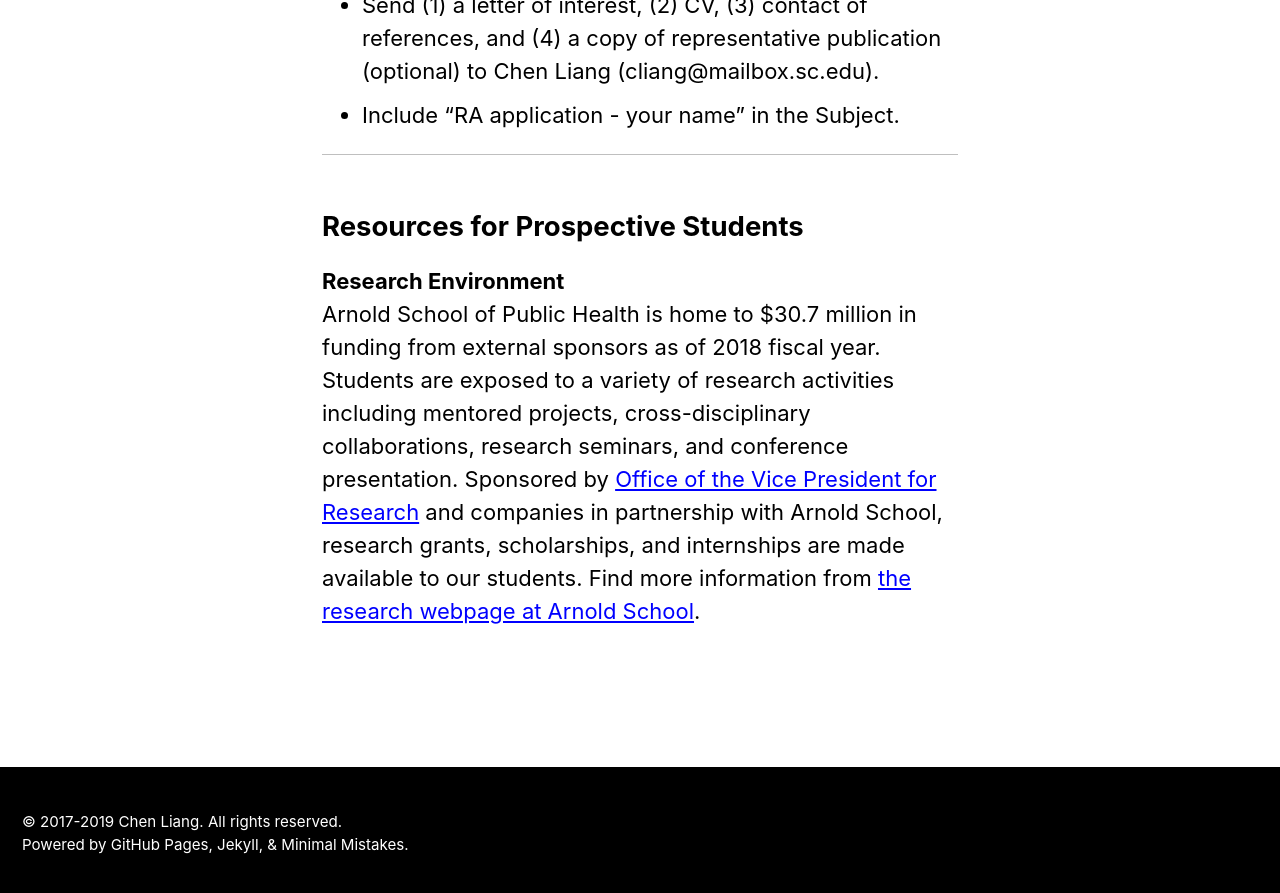
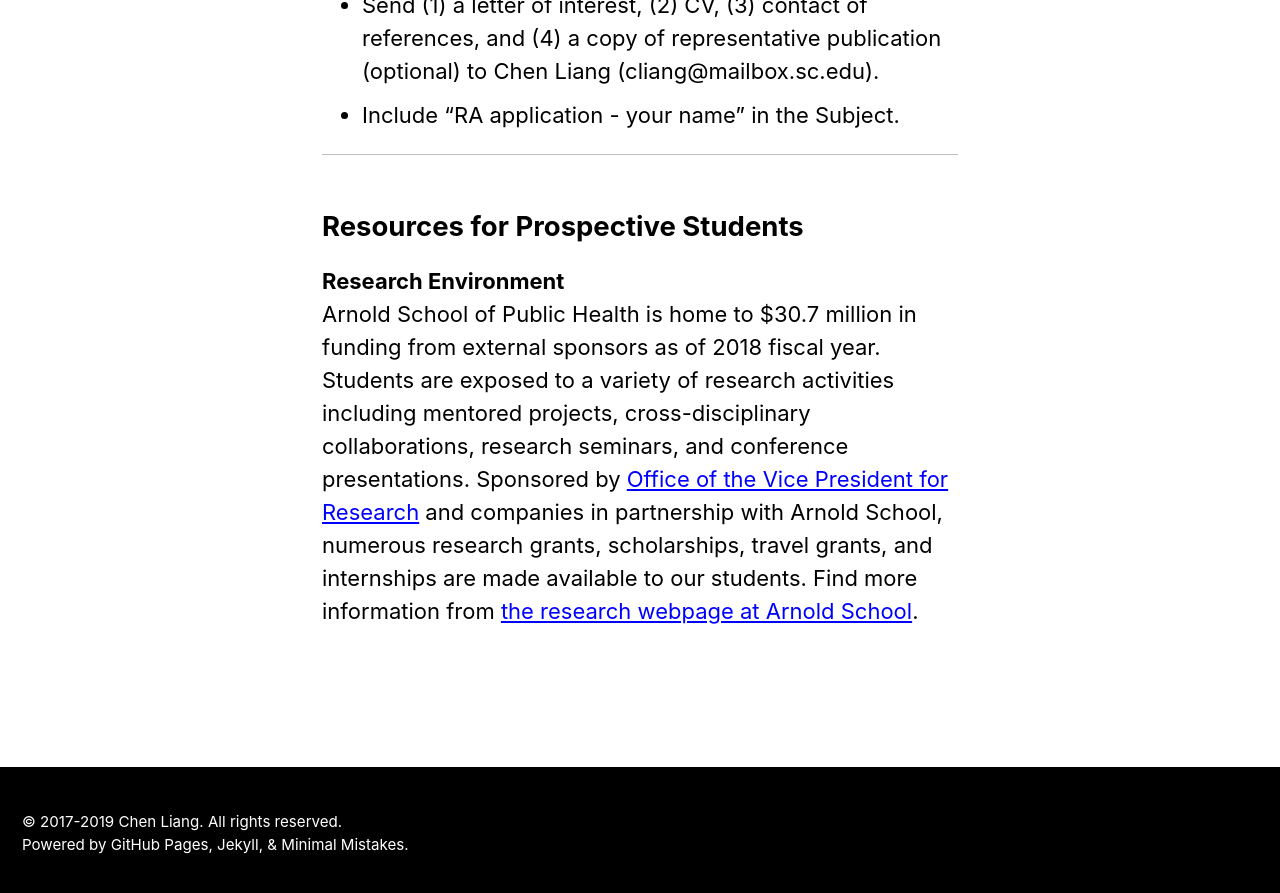
Before and after one commit to nehcgnail/nehcgnail.github.io, a Jekyll site: the page built from _pages/prospective_students.md, in a window 1280 px wide and 900 px high, scrolled down 2225 px. Shown: the top 893 px of the window. Built offline with Jekyll 4.4.1, drawn with Linux system fonts in a browser that asks for light colours; cached includes are drawn as plain includes; nearby versions of some CDN libraries.

Commit message:
job post

```diff
--- a/_pages/prospective_students.md
+++ b/_pages/prospective_students.md
@@ -42,4 +42,4 @@
 ## Resources for Prospective Students
 
 **Research Environment**<br/>
-Arnold School of Public Health is home to $30.7 million in funding from external sponsors as of 2018 fiscal year. Students are exposed to a variety of research activities including mentored projects, cross-disciplinary collaborations, research seminars, and conference presentation. Sponsored by [Office of the Vice President for Research](https://sc.edu/about/offices_and_divisions/research/internal_funding_awards/students/) and companies in partnership with Arnold School, research grants, scholarships, and internships are made available to our students. Find more information from [the research webpage at Arnold School](https://www.sc.edu/study/colleges_schools/public_health/research/index.php).
+Arnold School of Public Health is home to $30.7 million in funding from external sponsors as of 2018 fiscal year. Students are exposed to a variety of research activities including mentored projects, cross-disciplinary collaborations, research seminars, and conference presentations. Sponsored by [Office of the Vice President for Research](https://sc.edu/about/offices_and_divisions/research/internal_funding_awards/students/) and companies in partnership with Arnold School, numerous research grants, scholarships, travel grants, and internships are made available to our students. Find more information from [the research webpage at Arnold School](https://www.sc.edu/study/colleges_schools/public_health/research/index.php).
```
